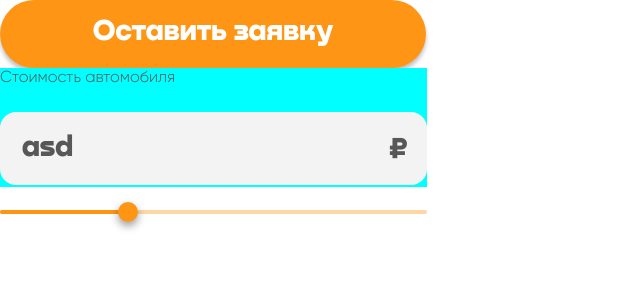
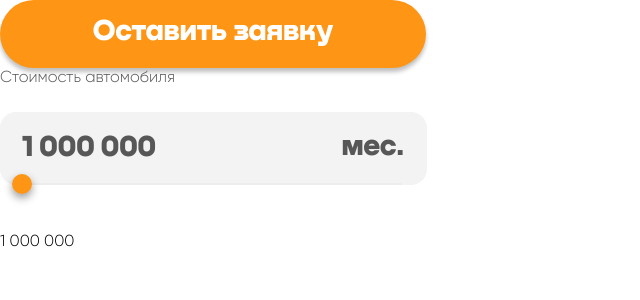
Before and after one commit to Traigel/Car-leasing-calculator, a React (Create React App) app: page / in a window 1280 px wide. Shown: the top 300 px of the page, without its empty margins (0-640 px from the left). Built offline with nearby package versions, Linux system fonts and the light colour scheme.

Commit message:
style: SuperButton, SuperInputText

```diff
--- a/src/app/App.tsx
+++ b/src/app/App.tsx
@@ -1,21 +1,37 @@
 import React, {ChangeEvent, useState} from 'react';
 import styles from './App.module.css'
 import {SuperButton} from "../common/components/SuperButton/SuperButton";
-import {SuperInputText} from "../common/components/SuperInputText/SuperInputText";
+import {SuperInput} from "../common/components/SuperInput/SuperInput";
 
 export const App = () => {
+    const min = 1000000
+    const max = 6000000
 
-    const [value, setValue] = useState('asd')
+    const [value, setValue] = useState<number>(min)
 
-    const onChangeHandler = (e: ChangeEvent<HTMLInputElement>) => {
-        setValue(e.currentTarget.value)
+    const onChangeHandler = (value: number) => {
+        setValue(value)
     }
-
+console.log('app :',value)
     return (
 
         <div className={styles.app}>
             <SuperButton disabled={false}>Оставить заявку</SuperButton>
-            <SuperInputText disabled={false} onChange={onChangeHandler} value={value} title={'Стоимость автомобиля'} label={'₽'}/>
+            <SuperInput
+                title={'Стоимость автомобиля'}
+                label={'мес.'}
+                value={value}
+                valueInput={value}
+                onChangeValue={onChangeHandler}
+                onChangeValueInput={onChangeHandler}
+                min={min}
+                max={max}
+                disabled={false}
+                // currency={' ₽'}
+
+
+            />
+
         </div>
     );
 }
--- a/src/common/components/SuperInputText/SuperInputText.module.scss
+++ b/src/common/components/SuperInput/SuperInput.module.scss
@@ -5,7 +5,7 @@
   //display: inline-block;
   width: 427px;
   height: 119px;
-  background-color: aqua;
+  //background-color: aqua;
 
   flex: none;
   order: 0;
@@ -25,7 +25,7 @@
     border: 2px solid $bgInput;
     border-radius: 16px;
 
-    width: 353px;
+    width: 403px;
     height: 58%;
 
     font-family: Nekst;
@@ -33,26 +33,38 @@
     line-height: 36px;
     color: $secondColor;
     padding-left: 20px;
-    padding-right: 50px;
 
     &:focus {
       outline:none;
       background-color: $color ;
+    }
+
+    &::-webkit-outer-spin-button,
+    &::-webkit-inner-spin-button {
+      -webkit-appearance: none;
+      margin: 0;
     }
   }
 
   p:nth-child(3) {
     position: relative;
     display: inline-block;
-    left: 91%;
+    left: 80%;
     bottom: 32px;
     font-family: Nekst;
     font-size: 30px;
     line-height: 36px;
     color: $secondColor;
   }
+
+  .slider {
+    position: relative;
+    bottom: 28px;
+    left: 22px;
+    width: 380px;
+  }
 }
 
 .disabled {
-  opacity: 60%;
+  opacity: 50%;
 }
--- /dev/null
+++ b/src/common/components/SuperInput/SuperInput.tsx
@@ -0,0 +1,132 @@
+import React, {ChangeEvent, DetailedHTMLProps, InputHTMLAttributes, useEffect} from 'react'
+import Slider from "@mui/material/Slider";
+import styles from './SuperInput.module.scss'
+
+type DefaultInputPropsType = DetailedHTMLProps<InputHTMLAttributes<HTMLInputElement>, HTMLInputElement>
+
+type SuperInputTextPropsType = DefaultInputPropsType & {
+    title: string
+    label: string | number
+    value: number
+    onChangeValue: (value: number) => void
+    valueInput: number
+    onChangeValueInput?: (value: number) => void
+    min: number
+    max: number
+    currency?: string
+    classNameLabel?: string
+}
+
+export const SuperInput = ({
+                               currency,
+                               min,
+                               max,
+                               onChangeValue,
+                               onChangeValueInput,
+                               value,
+                               valueInput,
+                               classNameLabel,
+                               label,
+                               title,
+                               className,
+                               disabled,
+                               ...restProps
+                           }: SuperInputTextPropsType) => {
+
+    const onChangeInputHandler = (e: ChangeEvent<HTMLInputElement>) => {
+        const value = e.currentTarget.value.replace(/[^+\d]/g, '')
+        if (/^\d+$/.test(value)) {
+            onChangeValueInput && onChangeValueInput(+value)
+        }
+    }
+
+    const onChangeSliderHandler = (event: Event, newValue: number | number[]) => {
+        onChangeValue(newValue as number);
+    };
+
+    useEffect(() => {
+        if (value < min) {
+            onChangeValue(min)
+        }
+        if (value > max) {
+            onChangeValue(max)
+        }
+    }, [value])
+
+    const finalClassName = `${styles.inputBlock} ${disabled ? styles.disabled : ''}`
+    const finalClassNameLabel = `${classNameLabel ? classNameLabel : ''}`
+    const disableStyleSlider = {
+        '& .MuiSlider-rail': {
+            color: '#E1E1E1',
+            height: '2px',
+        },
+        '& .MuiSlider-track': {
+            color: '#FF9514',
+            border: 'none',
+            height: '2px',
+        },
+        '& .MuiSlider-thumb': {
+            color: '#FF9514',
+            width: 20,
+            height: 20,
+            '&:before': {
+                boxShadow: '0 4px 8px rgba(0,0,0,0.4)',
+            },
+            '&:hover, &.Mui-focusVisible, &.Mui-active': {
+                boxShadow: 'none',
+            },
+        },
+    }
+    const styleSlider = disabled ? disableStyleSlider : {
+        color: '#FF9514',
+        '& .MuiSlider-rail': {
+            color: '#E1E1E1',
+            height: '2px',
+        },
+        '& .MuiSlider-track': {
+            border: 'none',
+            height: '2px',
+        },
+        '& .MuiSlider-thumb': {
+            width: 20,
+            height: 20,
+            '&:before': {
+                boxShadow: '0 4px 8px rgba(0,0,0,0.4)',
+            },
+            '&:hover, &.Mui-focusVisible, &.Mui-active': {
+                boxShadow: 'none',
+            },
+        },
+    }
+    const setValueInput = valueInput.toString().replace(/(\d{1,3}(?=(?:\d\d\d)+(?!\d)))/g, "$1" + ' ')
+    const finalValueInput = currency ? setValueInput + currency : setValueInput
+
+    console.log(setValueInput)
+    return (
+        <div className={finalClassName}>
+            <p>{title}</p>
+            <input
+                className={className}
+                disabled={disabled}
+                value={finalValueInput}
+                onChange={onChangeValueInput ? onChangeInputHandler : () => {
+                }}
+                {...restProps}
+            />
+            <p className={finalClassNameLabel}>{label}</p>
+            <Slider
+                value={value}
+                onChange={onChangeSliderHandler}
+                className={styles.slider}
+                disabled={disabled}
+                sx={styleSlider}
+                min={min}
+                max={max}
+            />
+            <div>
+                {finalValueInput}
+            </div>
+        </div>
+
+    )
+}
--- a/src/common/components/SuperInputText/SuperInputText.tsx
+++ /dev/null
@@ -1,61 +0,0 @@
-import React, {DetailedHTMLProps, InputHTMLAttributes} from 'react'
-import Slider from "@mui/material/Slider";
-import styles from './SuperInputText.module.scss'
-
-type DefaultInputPropsType = DetailedHTMLProps<InputHTMLAttributes<HTMLInputElement>, HTMLInputElement>
-
-type SuperInputTextPropsType = DefaultInputPropsType & {
-    title: string
-    label: string | number
-    classNameLabel?: string
-}
-
-export const SuperInputText = ({
-                                   classNameLabel,
-                                   label,
-                                   title,
-                                   className,
-                                   disabled,
-                                   ...restProps
-                               }: SuperInputTextPropsType) => {
-
-    const finalClassName = `${styles.inputBlock} ${disabled ? styles.disabled : ''}`
-    const finalClassNameLabel = `${classNameLabel ? classNameLabel : ''}`
-    const styleSlider = {
-        color: '#FF9514',
-        '& .MuiSlider-rail': {
-            opacity: '0,5',
-        },
-        '& .MuiSlider-track': {
-            border: 'none',
-        },
-        '& .MuiSlider-thumb': {
-            width: 20,
-            height: 20,
-            '&:before': {
-                boxShadow: '0 4px 8px rgba(0,0,0,0.4)',
-            },
-            '&:hover, &.Mui-focusVisible, &.Mui-active': {
-                boxShadow: 'none',
-            },
-        },
-    }
-
-    return (
-        <div className={finalClassName}>
-            <p>{title}</p>
-            <input
-                type={'text'}
-                className={className}
-                disabled={disabled}
-                {...restProps}
-            />
-            <p className={finalClassNameLabel}>{label}</p>
-            <Slider
-                defaultValue={30}
-                sx={styleSlider}
-            />
-        </div>
-
-    )
-}
```
